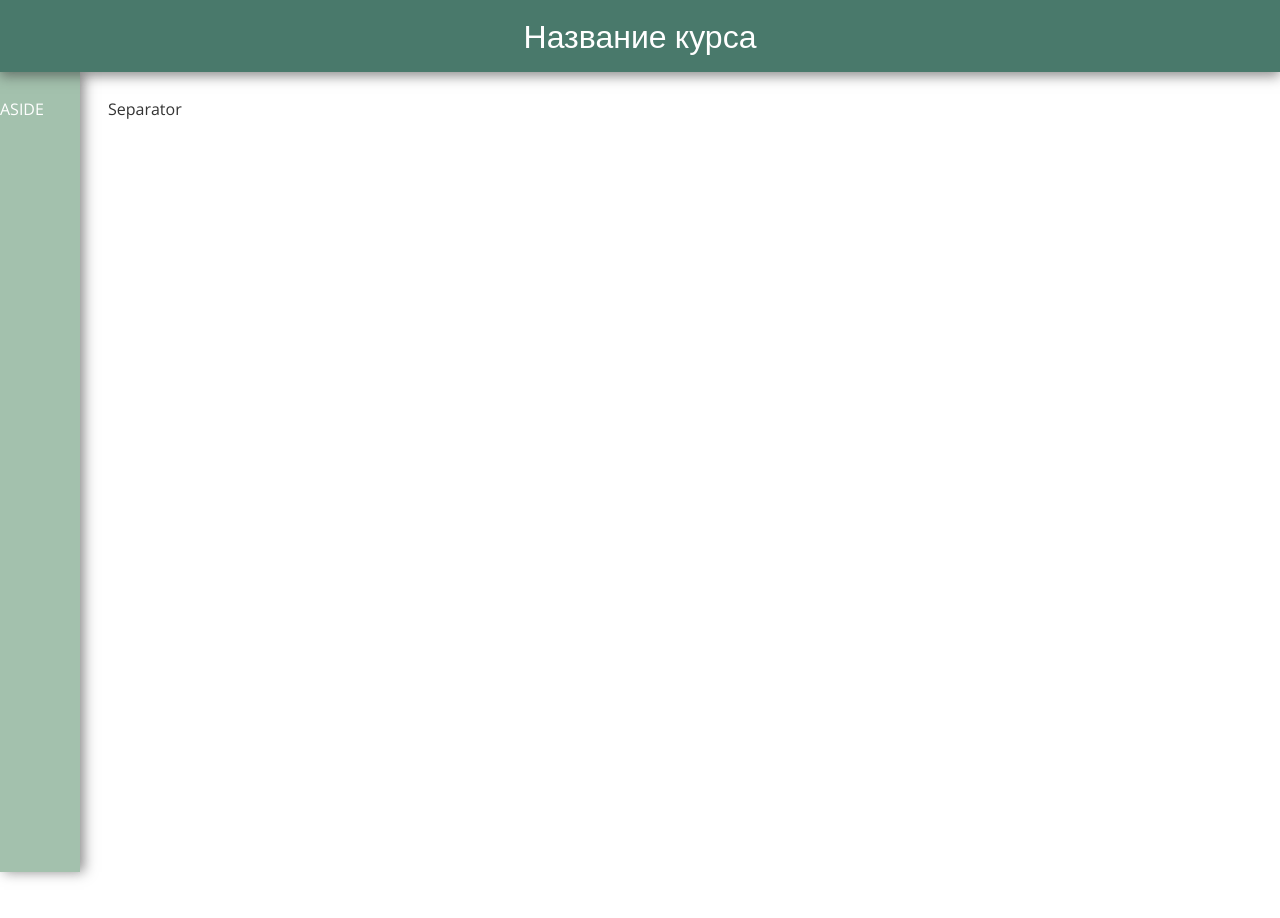
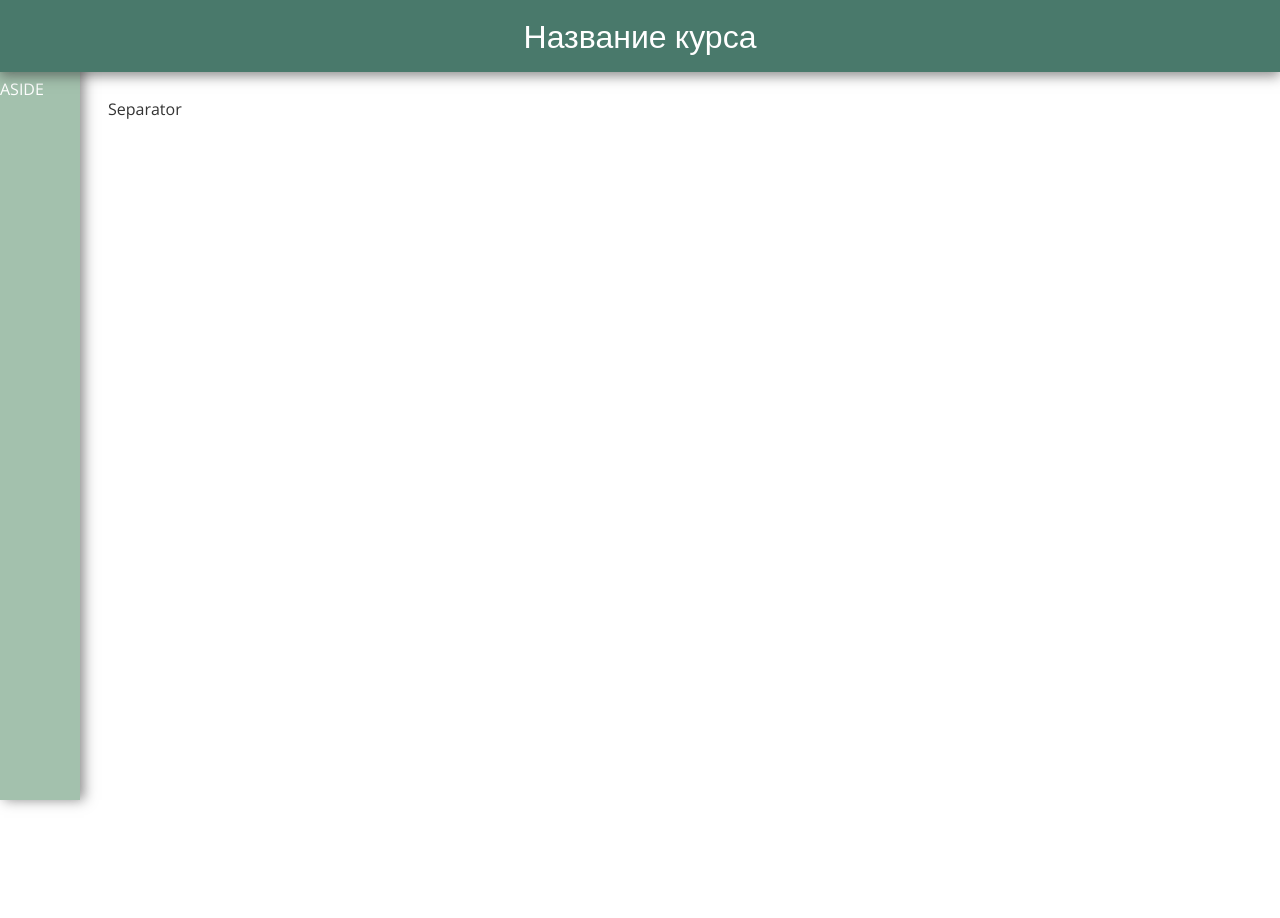
Before and after one commit to DenisDrozd/ira-project, an Angular app: page / in a window 1280 px wide. Shown: the top 918 px of the page. Built offline with nearby package versions, Linux system fonts and the light colour scheme.

Commit message:
page1-09: position sticky fix

```diff
--- a/src/app/app.style.less
+++ b/src/app/app.style.less
@@ -7,7 +7,9 @@
 .header {
     position: sticky;
     top: 0;
+    left: 0;
     z-index: 3;
+    width: 100%;
 }
 
 .aside {
--- a/src/app/aside/aside.style.less
+++ b/src/app/aside/aside.style.less
@@ -8,26 +8,10 @@
     .transition(width);
     width: 80px;
     height: 100%;
-    padding: 28px 0;
+    padding: 80px 0;
     box-shadow: 4px 0 12px 0 fade(@black, 56);
     color: @aside-color;
     background-color: @aside-bg;
-
-    @media @mobile {
-        margin-top: 64px;
-    }
-
-    @media @tablet-interval {
-        margin-top: 68px;
-    }
-
-    @media @desktop-interval {
-        margin-top: 72px;
-    }
-
-    @media @desktop-lg-min {
-        margin-top: 80px;
-    }
 
     &:hover {
         width: 320px;
```
